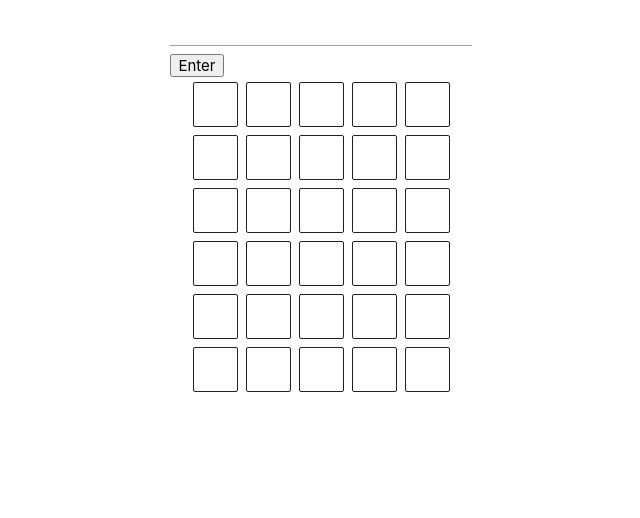
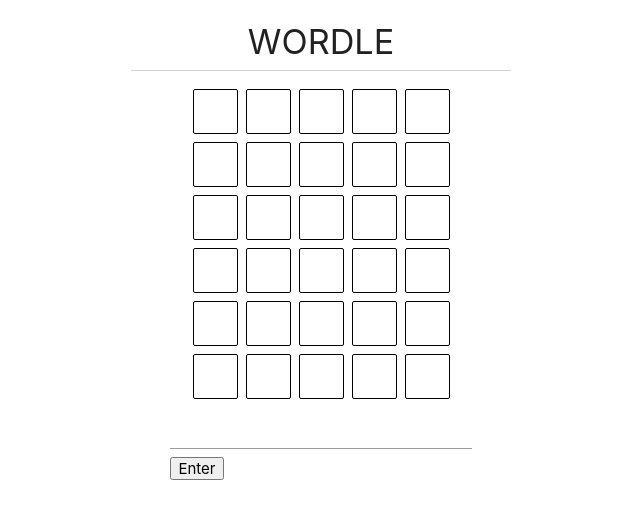
Before and after one commit to binyaalex/DI_bootcamp, a React (Create React App) app in the folder wordle/: page / in a window 1280 px wide. Shown: the top 518 px of the page, without its empty margins (319-959 px from the left). Built offline with nearby package versions, Linux system fonts and the light colour scheme.

Commit message:
after test letters color white and background darker

```diff
--- a/wordle/src/App.css
+++ b/wordle/src/App.css
@@ -37,16 +37,24 @@
   }
 }
 
+h4 {
+  border-bottom: 1px solid lightgray;
+  padding-bottom: 10px;
+  width: 380px;
+  text-align: center;
+}
+
 .letterBox {
   width: 45px;
   height: 45px;
-  border: 1px solid;
+  border: 1px solid black;
   border-radius: 2px;
   margin: 4px;
   display: flex;
   justify-content: center;
   align-items: center;
   font-size: 20px;
+  text-transform: capitalize;
 }
 
 .try {
--- a/wordle/src/App.js
+++ b/wordle/src/App.js
@@ -20,15 +20,13 @@
     const letters = document.querySelector('.tryes').children[firstTurn || turn-1].children
     for (let i = 0; i < letters.length; i++) {
       letters[i].style.backgroundColor = result[i]
+      letters[i].style.color = 'white'
     }
   });
 
   return (
     <div className='all'>
-      <div>
-        <input onChange={change} type='text' />
-        <button onClick={enter}>Enter</button>
-      </div>
+      <h4>WORDLE</h4>
       <div className='tryes'>
         <Try i={0} />
         <Try i={1} />
@@ -36,6 +34,10 @@
         <Try i={3} />
         <Try i={4} />
         <Try i={5} />
+      </div>
+      <div>
+        <input onChange={change} type='text' />
+        <button onClick={enter}>Enter</button>
       </div>
     </div>
   );
--- a/wordle/src/redux/reducers.js
+++ b/wordle/src/redux/reducers.js
@@ -38,10 +38,10 @@
 		  		console.log(state.userWord[state.turn][i])
 		  		if (state.userWord[state.turn][i] === state.dailyWord[d] && d === i) {
 		  		    console.log(state.userWord[state.turn][i],': green')
-		  		    arr[i] = 'green'
+		  		    arr[i] = '#6AAA64'
 		  	    } else if (state.userWord[state.turn][i] === state.dailyWord[d]) {
 		  	    	console.log(state.userWord[state.turn][i],': yellow')
-		  		    arr[i] = 'yellow'
+		  		    arr[i] = '#C9B458'
 		  	    } else if (i === 0) {
 		  	    	arr[d] = 'gray'
 		  	    }
```
